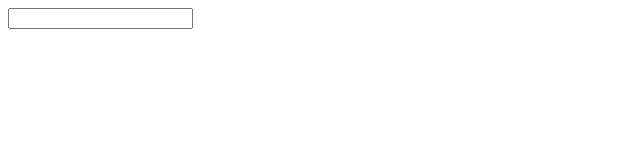
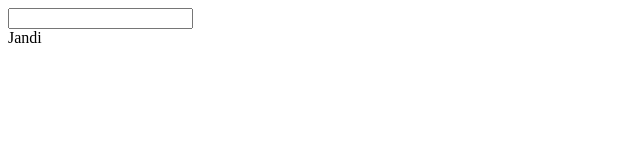
Before and after one commit to uuuuooii/github-alarm, a Next.js app: page / in a window 1280 px wide. Shown: the top 160 px of the page, without its empty margins (0-640 px from the left). Built offline with nearby package versions, Linux system fonts and the light colour scheme.

Commit message:
Update: 커밋 데이터

```diff
--- a/src/app/page.tsx
+++ b/src/app/page.tsx
@@ -2,6 +2,7 @@
 
 import { ChangeEvent, FormEvent, useEffect, useState } from 'react';
 import axios from 'axios';
+import Jandi from '@components/components/jandi';
 
 export default function Home() {
   const [username, setUsername] = useState<string>('');
@@ -13,7 +14,7 @@ export default function Home() {
   // TODO: 전체 commit 수 가져오기
 
   const getData = async () => {
-    const token = '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';
+    const token = process.env.NEXT_PUBLIC_GITHUB_TOKEN;
     const config = {
       headers: {
         Authorization: `Bearer ${token}`
@@ -26,7 +27,7 @@ export default function Home() {
       // console.log(userResponse);
 
       // 레포지토리 정보 가져오기
-      const reposResponse = await axios.get(`https://api.github.com/users/${username}/repos`, config);
+      const reposResponse = await axios.get(`https://api.github.com/users/${username}/repos`);
       const repos = reposResponse.data;
       // console.log(repos);
 
@@ -37,7 +38,7 @@ export default function Home() {
         const repo = repos[i];
 
         // 레포지토리별 커밋 정보 가져오기
-        const commitsResponse = await axios.get(`https://api.github.com/repos/${username}/${repo.name}/commits`, config);
+        const commitsResponse = await axios.get(`https://api.github.com/repos/${username}/${repo.name}/commits`);
         const commitData = commitsResponse.data;
 
         if (commitData.length === 0) {
@@ -77,8 +78,11 @@ export default function Home() {
   };
 
   return (
-    <form onSubmit={onSubmit}>
-      <input type="text" value={username} onChange={onChangeInput} />
-    </form>
+    <div>
+      <form onSubmit={onSubmit}>
+        <input type="text" value={username} onChange={onChangeInput} />
+      </form>
+      <Jandi username={username} />
+    </div>
   );
 }
--- /dev/null
+++ b/src/components/jandi/index.tsx
@@ -0,0 +1,23 @@
+import axios from 'axios';
+import React, { useEffect } from 'react';
+
+interface JandiProps {
+  username: string;
+  year?: number | 'last';
+}
+
+
+const Jandi = ({ username, year }: JandiProps) => {
+
+
+  const onClickGetData = async () => {
+    const API_URL = 'https://github-contributions-api.jogruber.de/v4/';
+    const response = await axios.get(`${API_URL}${username}`);
+    console.log(response.data);
+  };
+  return (
+    <div onClick={onClickGetData}>Jandi</div>
+  );
+};
+
+export default Jandi;
```
Also changed, not shown: src/components/jandi/style.ts (added).
